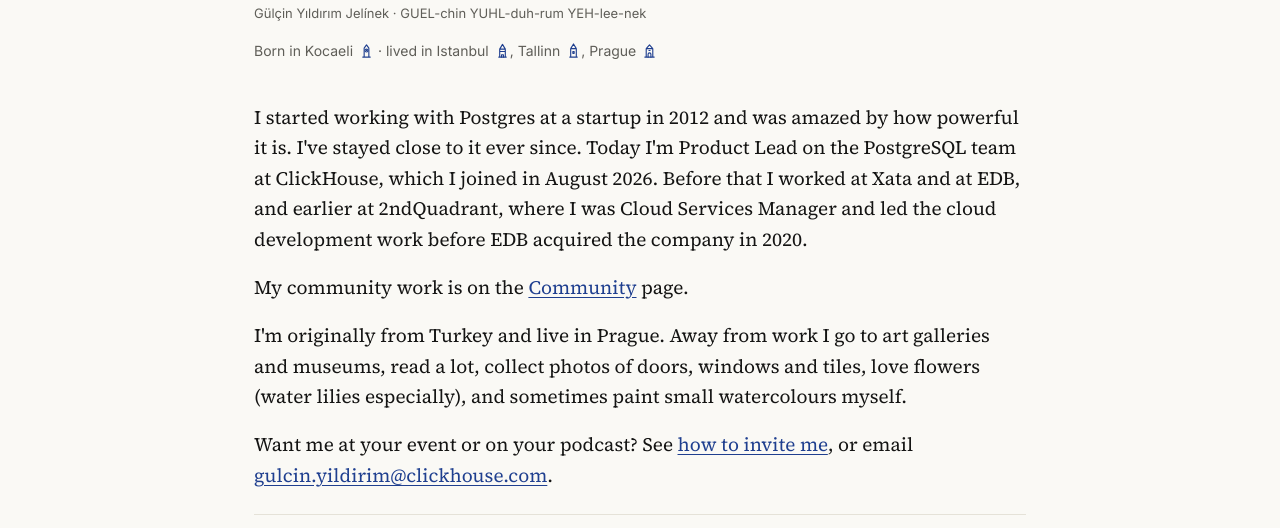
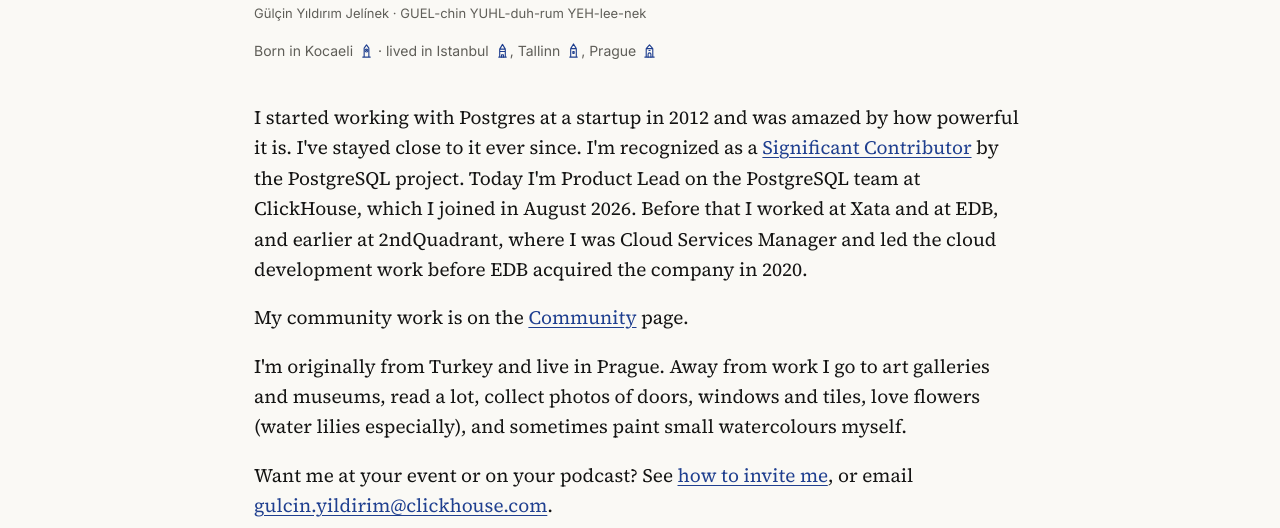
Before and after one commit to gulcin/gulcin.github.io, a plain HTML site: page about.html in a window 1280 px wide. Shown: the part 257-785 px from the top of the page. Drawn offline with Linux system fonts and the light colour scheme.

Commit message:
Note PostgreSQL Significant Contributor recognition on the About page. (#29)
Co-authored-by: Cursor Agent <cursoragent@cursor.com>

```diff
--- a/about.html
+++ b/about.html
@@ -8,7 +8,7 @@
 <style>h1.cmd{font-family:ui-monospace,SFMono-Regular,Menlo,Consolas,monospace;font-weight:500;font-size:40px;letter-spacing:-.02em}h1.cmd .pr{color:var(--clay);opacity:.7;font-weight:400}@media (max-width:600px){h1.cmd{font-size:30px}}.say{display:inline-flex;align-items:center;justify-content:center;width:32px;height:32px;border-radius:50%;border:1px solid var(--line);background:var(--card);color:var(--clay);cursor:pointer;vertical-align:middle;padding:0;margin-left:4px}.say:hover,.say.on{background:var(--clay);color:#fff;border-color:var(--clay)}.lede.hasname{margin-bottom:6px}.pron{color:var(--muted);font-size:13px;margin:0 0 48px;overflow-wrap:anywhere}</style>
 <script>(()=>{const b=document.getElementById("say"),a=document.getElementById("nameAudio");b.onclick=()=>{if(a.paused)a.play();else a.pause()};a.onplay=()=>{b.classList.add("on");b.setAttribute("aria-pressed","true")};a.onpause=a.onended=()=>{b.classList.remove("on");b.setAttribute("aria-pressed","false")}})();</script>
 <p class="places"><span>Born in Kocaeli <svg class="ci" viewBox="0 0 16 16" width="15" height="15" role="img" aria-label="Kocaeli clock tower" fill="none" stroke="currentColor" stroke-width="1.2" stroke-linejoin="round" stroke-linecap="round"><path d="M5.5 15V5.5L8 2l2.5 3.5V15M4 15h8"/><circle cx="8" cy="8" r="1.6"/><path d="M8 7.2V8h.6"/></svg></span> · <span>lived in Istanbul <svg class="ci" viewBox="0 0 16 16" width="15" height="15" role="img" aria-label="Istanbul, Galata Tower" fill="none" stroke="currentColor" stroke-width="1.2" stroke-linejoin="round" stroke-linecap="round"><path d="M5 15V6.5h6V15M4 15h8M5 6.5L8 1.5l3 5M5 9h6"/><path d="M7 15v-2.5h2V15"/></svg></span>, <span>Tallinn <svg class="ci" viewBox="0 0 16 16" width="15" height="15" role="img" aria-label="Tallinn medieval tower" fill="none" stroke="currentColor" stroke-width="1.2" stroke-linejoin="round" stroke-linecap="round"><path d="M5 15V6h6v9M4 15h8M5 6l3-5 3 5"/><path d="M7.3 9h1.4v2H7.3z"/></svg></span>, <span>Prague <svg class="ci" viewBox="0 0 16 16" width="15" height="15" role="img" aria-label="Prague, Charles Bridge tower" fill="none" stroke="currentColor" stroke-width="1.2" stroke-linejoin="round" stroke-linecap="round"><path d="M4.5 15V6h7v9M3 15h10M4.5 6L8 2l3.5 4"/><path d="M6.5 15v-3a1.5 1.5 0 0 1 3 0v3"/><path d="M7.4 8h1.2"/></svg></span></p><div class="bio">
-<p>I started working with Postgres at a startup in 2012 and was amazed by how powerful it is. I've stayed close to it ever since. Today I'm Product Lead on the PostgreSQL team at ClickHouse, which I joined in August 2026. Before that I worked at Xata and at EDB, and earlier at 2ndQuadrant, where I was Cloud Services Manager and led the cloud development work before EDB acquired the company in 2020.</p>
+<p>I started working with Postgres at a startup in 2012 and was amazed by how powerful it is. I've stayed close to it ever since. I'm recognized as a <a style="color:var(--clay);text-decoration:underline;text-underline-offset:3px" href="https://www.postgresql.org/community/contributors/" target="_blank" rel="noopener">Significant Contributor</a> by the PostgreSQL project. Today I'm Product Lead on the PostgreSQL team at ClickHouse, which I joined in August 2026. Before that I worked at Xata and at EDB, and earlier at 2ndQuadrant, where I was Cloud Services Manager and led the cloud development work before EDB acquired the company in 2020.</p>
 <p id="community">My community work is on the <a style="color:var(--clay);text-decoration:underline;text-underline-offset:3px" href="community.html">Community</a> page.</p>
 <p>I'm originally from Turkey and live in Prague. Away from work I go to art galleries and museums, read a lot, collect photos of doors, windows and tiles, love flowers (water lilies especially), and sometimes paint small watercolours myself.</p>
 <p>Want me at your event or on your podcast? See <a style="color:var(--clay);text-decoration:underline;text-underline-offset:3px" href="events.html#invite">how to invite me</a>, or email <a style="color:var(--clay);text-decoration:underline;text-underline-offset:3px" href="mailto:gulcin.yildirim@clickhouse.com?subject=Speaking%20invitation">gulcin.yildirim@clickhouse.com</a>.</p>
```
